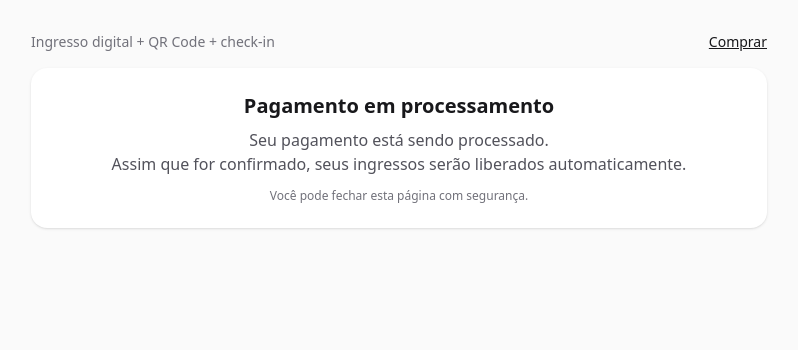
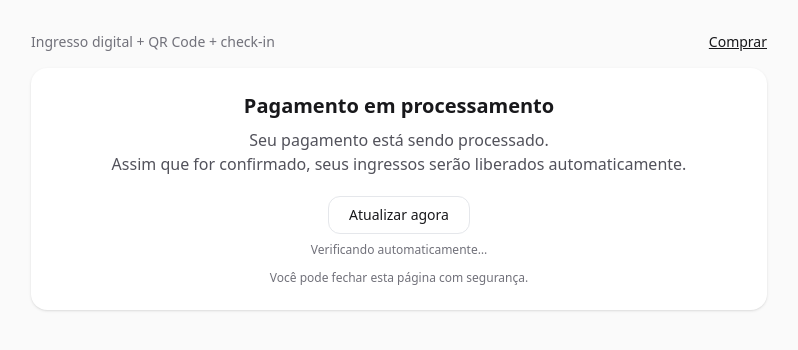
Before and after one commit to gustavopassos05/sons_sabores_ingressos, a Flask app: template templates/payment_return.html in a window 1280 px wide. Shown: the top 350 px of the page, without its empty margins (241-1039 px from the left). Run offline with Flask 3, Linux system fonts and the light colour scheme; the template is opened without the code that fills it, so the values that code supplies are empty; some libraries are stand-ins or nearby versions.

Commit message:
Commit das alterações locais

```diff
--- a/templates/payment_return.html
+++ b/templates/payment_return.html
@@ -14,15 +14,42 @@
       Ver ingressos
     </a>
 
+    <p class="text-xs text-zinc-500 mt-3">
+      Redirecionando automaticamente…
+    </p>
+
+    <script>
+      setTimeout(() => {
+        window.location.href = "{{ url_for('tickets.purchase_public', token=purchase.token) }}";
+      }, 1500);
+    </script>
+
   {% else %}
     <p class="text-zinc-600">
       Seu pagamento está sendo processado.<br>
       Assim que for confirmado, seus ingressos serão liberados automaticamente.
     </p>
 
+    <div class="mt-5 flex flex-col gap-2 items-center">
+      <button type="button"
+              onclick="window.location.reload()"
+              class="rounded-xl border px-5 py-2 text-sm">
+        Atualizar agora
+      </button>
+
+      <p class="text-xs text-zinc-500">
+        Verificando automaticamente…
+      </p>
+    </div>
+
     <p class="text-xs text-zinc-500 mt-3">
       Você pode fechar esta página com segurança.
     </p>
+
+    <script>
+      // tenta de novo a cada 5s
+      setTimeout(() => window.location.reload(), 5000);
+    </script>
   {% endif %}
 
 </div>
```
Also changed, not shown: routes/purchase.py (+8 -10 lines).
